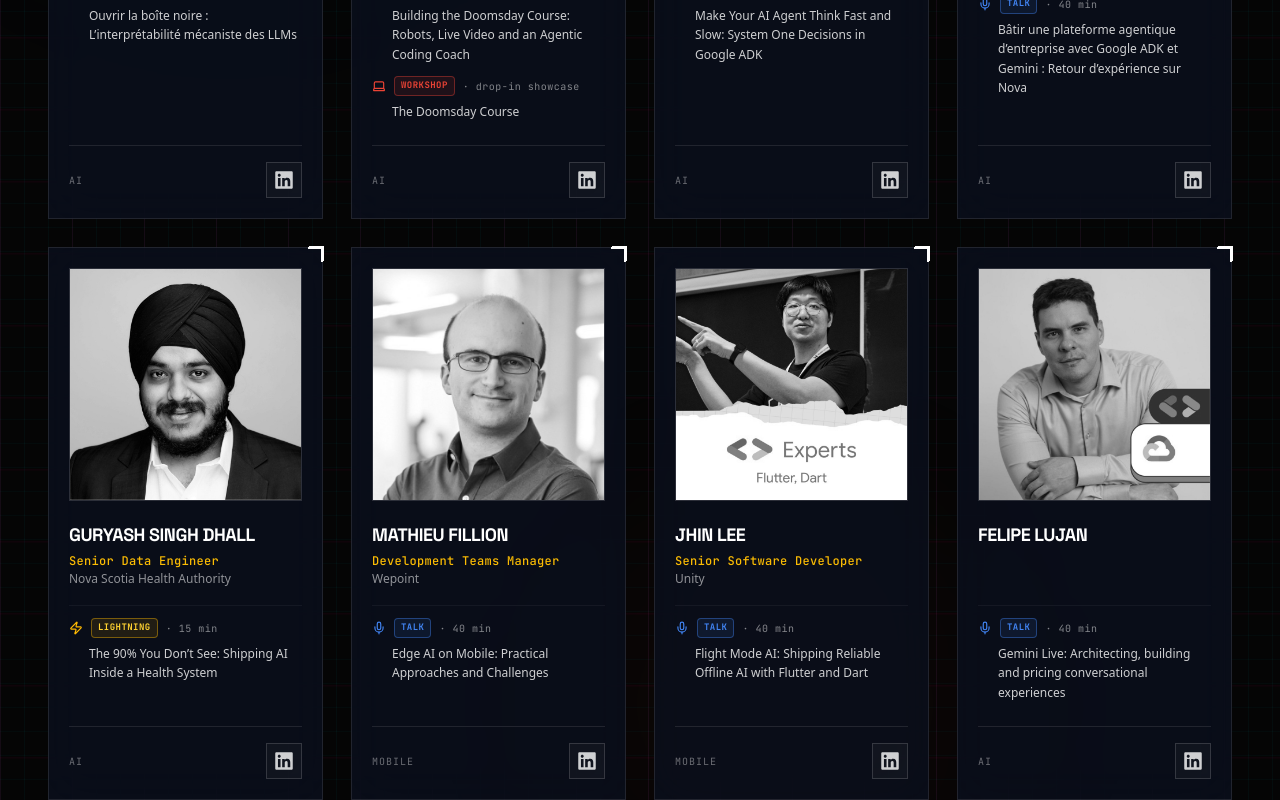
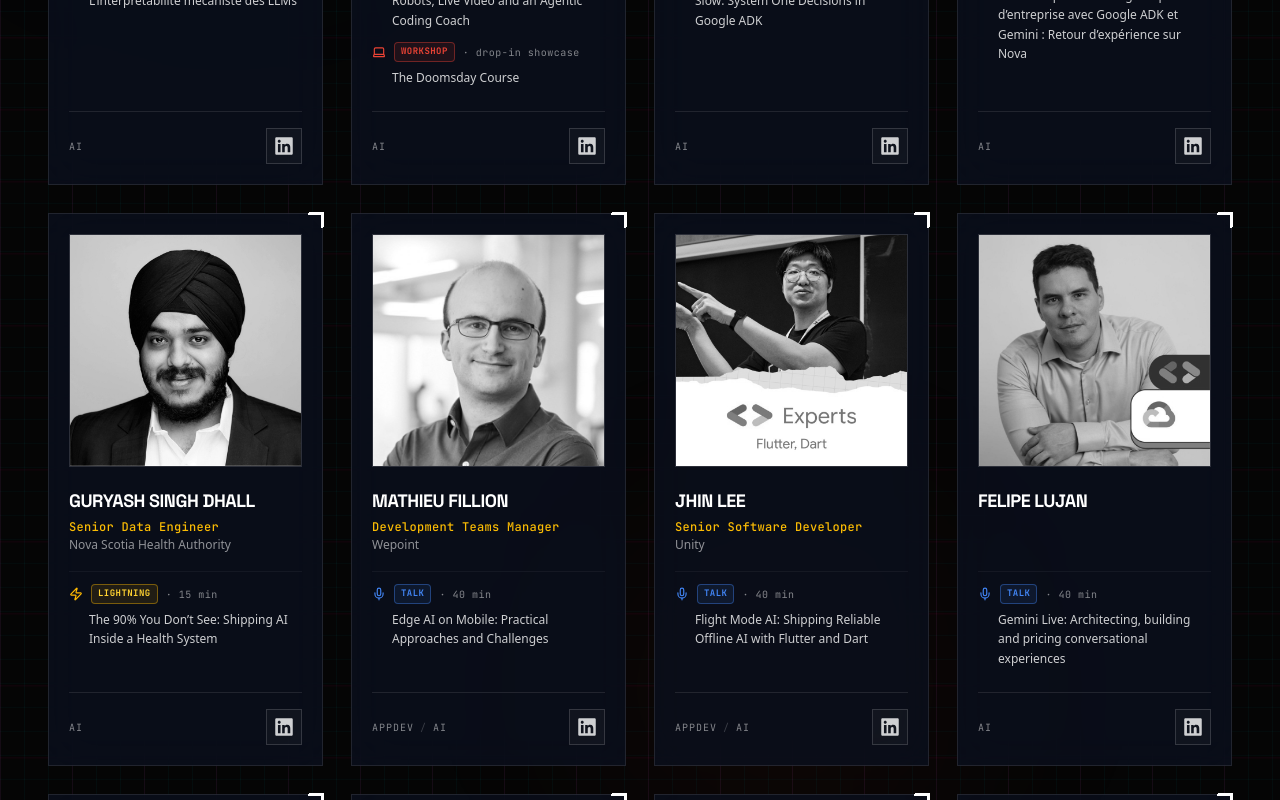
Before and after one commit to AndroidMontreal/DevFest2026, a Next.js app: page /en/speakers in a window 1280 px wide. Shown: the part 1640-2440 px from the top of the page. Built offline with nearby package versions, Linux system fonts and the light colour scheme.

Commit message:
feat: align French hero tagline and add AppDev topic multi-tagging for speakers

```diff
--- a/src/app/[locale]/speakers/page.tsx
+++ b/src/app/[locale]/speakers/page.tsx
@@ -19,7 +19,7 @@
     filter_all: t('filter_all'),
     filter_ai: t('filter_ai'),
     filter_cloud: t('filter_cloud'),
-    filter_mobile: t('filter_mobile'),
+    filter_appdev: t('filter_appdev'),
     filter_community: t('filter_community'),
     no_results: t('no_results'),
     items: t.raw('items') as SpeakersGridCopy['items'],
--- a/src/components/speakers/speakers-grid.tsx
+++ b/src/components/speakers/speakers-grid.tsx
@@ -13,6 +13,8 @@
 import { useMemo, useState } from 'react';
 import { FaLinkedin } from 'react-icons/fa';
 
+export type SpeakerCategory = 'ai' | 'cloud' | 'appdev' | 'community' | 'mobile';
+
 export type SpeakerItem = {
   name: string;
   title?: string;
@@ -21,7 +23,8 @@
   format?: string;
   link: string;
   image: string;
-  category: 'ai' | 'cloud' | 'mobile' | 'community';
+  category: SpeakerCategory;
+  categories?: SpeakerCategory[];
 };
 
 export type SpeakersGridCopy = {
@@ -29,7 +32,7 @@
   filter_all: string;
   filter_ai: string;
   filter_cloud: string;
-  filter_mobile: string;
+  filter_appdev: string;
   filter_community: string;
   no_results: string;
   items: SpeakerItem[];
@@ -222,6 +225,13 @@
   );
 }
 
+function getSpeakerCategories(speaker: SpeakerItem): SpeakerCategory[] {
+  if (speaker.categories && speaker.categories.length > 0) {
+    return speaker.categories;
+  }
+  return speaker.category ? [speaker.category] : [];
+}
+
 export function SpeakersGrid({ copy }: { copy: SpeakersGridCopy }) {
   const [selectedCategory, setSelectedCategory] = useState<string>('all');
   const [searchQuery, setSearchQuery] = useState<string>('');
@@ -230,14 +240,17 @@
     { id: 'all', label: copy.filter_all },
     { id: 'ai', label: copy.filter_ai },
     { id: 'cloud', label: copy.filter_cloud },
-    { id: 'mobile', label: copy.filter_mobile },
+    { id: 'appdev', label: copy.filter_appdev },
     { id: 'community', label: copy.filter_community },
   ];
 
   const filteredSpeakers = useMemo(() => {
     return copy.items.filter((speaker) => {
+      const categories = getSpeakerCategories(speaker);
       const matchesCategory =
-        selectedCategory === 'all' || speaker.category === selectedCategory;
+        selectedCategory === 'all' ||
+        categories.includes(selectedCategory as SpeakerCategory) ||
+        (selectedCategory === 'appdev' && categories.includes('mobile'));
 
       const query = searchQuery.trim().toLowerCase();
       const matchesSearch =
@@ -376,9 +389,27 @@
 
                 {/* Bottom Bar: Category Badge + LinkedIn Link */}
                 <div className="mt-6 pt-4 border-t border-white/10 flex items-center justify-between">
-                  <span className="font-mono-tech text-[10px] tracking-widest text-white/40 uppercase">
-                    {speaker.category.toUpperCase()}
-                  </span>
+                  <div className="flex items-center gap-1.5 flex-wrap">
+                    {getSpeakerCategories(speaker).map((cat, idx) => {
+                      const label =
+                        cat === 'mobile' || cat === 'appdev'
+                          ? 'APPDEV'
+                          : cat.toUpperCase();
+                      return (
+                        <span
+                          key={cat}
+                          className="font-mono-tech text-[10px] tracking-widest text-white/50 uppercase"
+                        >
+                          {idx > 0 && (
+                            <span className="text-white/20 mr-1.5 font-normal">
+                              /
+                            </span>
+                          )}
+                          {label}
+                        </span>
+                      );
+                    })}
+                  </div>
 
                   <a
                     href={speaker.link}
--- a/src/messages/en/speakers.json
+++ b/src/messages/en/speakers.json
@@ -9,7 +9,7 @@
   "filter_all": "All Sessions",
   "filter_ai": "AI & Agents",
   "filter_cloud": "Cloud & Infra",
-  "filter_mobile": "Mobile & Flutter",
+  "filter_appdev": "AppDev",
   "filter_community": "Community & Panels",
   "no_results": "No speakers found matching your search.",
   "items": [
@@ -111,7 +111,8 @@
       "format": "Talk · 40 min",
       "link": "https://www.linkedin.com/in/matfillion/",
       "image": "/assets/images/speakers/Mathieu_Fillion.jpg",
-      "category": "mobile"
+      "category": "appdev",
+      "categories": ["appdev", "ai"]
     },
     {
       "name": "Jhin Lee",
@@ -121,7 +122,8 @@
       "format": "Talk · 40 min",
       "link": "https://www.linkedin.com/in/leehack/",
       "image": "/assets/images/speakers/Jhin_Lee.jpg",
-      "category": "mobile"
+      "category": "appdev",
+      "categories": ["appdev", "ai"]
     },
     {
       "name": "Felipe Lujan",
@@ -201,7 +203,8 @@
       "format": "Talk · 40 min",
       "link": "https://www.linkedin.com/in/navczydev/",
       "image": "/assets/images/speakers/Nav_Singh.jpg",
-      "category": "mobile"
+      "category": "appdev",
+      "categories": ["appdev", "ai"]
     },
     {
       "name": "Cyprien Tankeu",
--- a/src/messages/fr/home.json
+++ b/src/messages/fr/home.json
@@ -3,7 +3,7 @@
     "phase": "8e Édition & Thème 80s",
     "title": "DEVFEST MTL 26",
     "subtitle": "Par le Google Developer Group Montréal",
-    "tagline": "La plus cool des conférences tech communautaire au Québec",
+    "tagline": "La plus grande conférence tech communautaire au Québec",
     "description": "Propulsé par les Google Developer Groups, le DevFest Montréal est votre occasion de vous connecter avec l'écosystème tech local et d'apprendre des leaders de l'industrie.",
     "tickets_btn": "Acheter des billets",
     "agenda_btn": "Voir l'horaire",
--- a/src/messages/fr/speakers.json
+++ b/src/messages/fr/speakers.json
@@ -9,7 +9,7 @@
   "filter_all": "Toutes les sessions",
   "filter_ai": "IA & Agents",
   "filter_cloud": "Cloud & Infra",
-  "filter_mobile": "Mobile & Flutter",
+  "filter_appdev": "AppDev",
   "filter_community": "Communauté & Panels",
   "no_results": "Aucun conférencier ne correspond à votre recherche.",
   "items": [
@@ -111,7 +111,8 @@
       "format": "Talk · 40 min",
       "link": "https://www.linkedin.com/in/matfillion/",
       "image": "/assets/images/speakers/Mathieu_Fillion.jpg",
-      "category": "mobile"
+      "category": "appdev",
+      "categories": ["appdev", "ai"]
     },
     {
       "name": "Jhin Lee",
@@ -121,7 +122,8 @@
       "format": "Talk · 40 min",
       "link": "https://www.linkedin.com/in/leehack/",
       "image": "/assets/images/speakers/Jhin_Lee.jpg",
-      "category": "mobile"
+      "category": "appdev",
+      "categories": ["appdev", "ai"]
     },
     {
       "name": "Felipe Lujan",
@@ -201,7 +203,8 @@
       "format": "Talk · 40 min",
       "link": "https://www.linkedin.com/in/navczydev/",
       "image": "/assets/images/speakers/Nav_Singh.jpg",
-      "category": "mobile"
+      "category": "appdev",
+      "categories": ["appdev", "ai"]
     },
     {
       "name": "Cyprien Tankeu",
```
